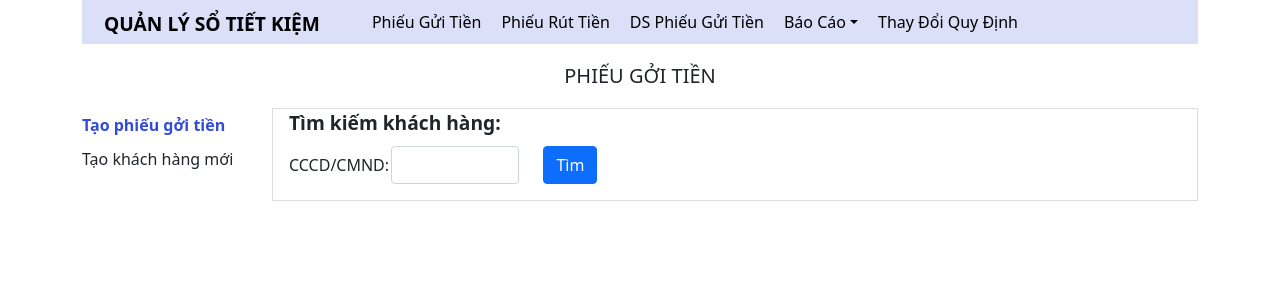
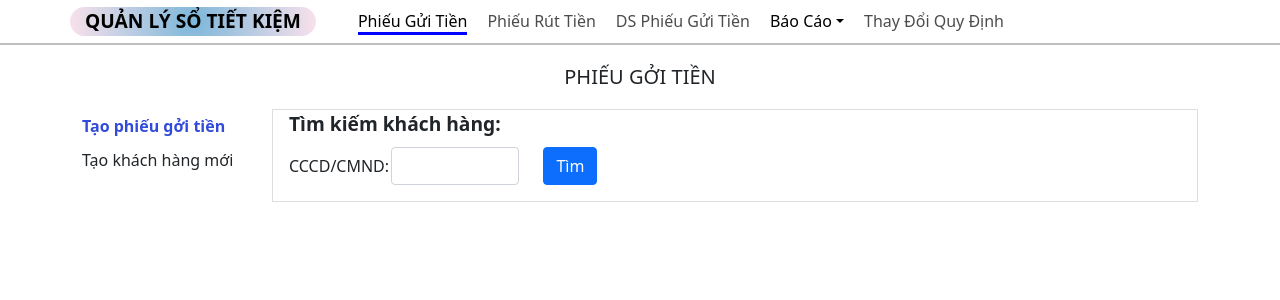
Before and after one commit to Chienpv00/Web-Quan-Ly-So-Tiet-Kiem-Client, a React (Create React App) app: page /home/phieu-gui-tien in a window 1280 px wide. Shown: the top 300 px of the page. Built offline with nearby package versions, Linux system fonts and the light colour scheme.

Commit message:
modulize & make new header

```diff
--- a/src/component/Header.jsx
+++ b/src/component/Header/index.jsx
@@ -1,15 +1,26 @@
 import React from 'react';
 import { NavLink, useNavigate } from 'react-router-dom';
-import './styleHeader.scss';
-import { Navbar, Container, Nav, NavDropdown } from 'react-bootstrap';
+import './styles.scss';
+import { Container, NavDropdown } from 'react-bootstrap';
 
 const Header = ({ adminMode, userMode, managementMode }) => {
     const navigate = useNavigate();
+    const [state, setState] = React.useState({nav1: 'textLink', nav2: 'textLink', nav3: 'textLink', nav4: 'textLink', nav5: 'textLink'});
 
     const handleBaoCao = (eventKey) => {
         if (eventKey === '1') navigate('bao-cao-doanh-so-hoat-dong-ngay');
         if (eventKey === '2') navigate('bao-cao-phieu-dong-mo-thang');
     };
+
+    const handleClick = (event) => {
+        console.log(event.target.value);
+    }
+
+    const handleStyle = ({isActive})=>{
+       return  isActive ? {borderBottom: '3.2px solid blue'} : {opacity: '0.7'}
+
+    }
+
     return (
         <header className="headerCpn">
             <Container className="flex align-items-center">
@@ -20,29 +31,29 @@ const Header = ({ adminMode, userMode, managementMode }) => {
                 </div>
                 <nav className="navPrimary">
                     <ul>
-                        <li className="textLink">
-                            <NavLink className="textLink" to="phieu-gui-tien">
+                        <li  className={state.nav1} >
+                            <NavLink style={handleStyle} className="textLink " to="phieu-gui-tien">
                                 Phiếu Gửi Tiền
                             </NavLink>
                         </li>
-                        <li className="">
-                            <NavLink className="textLink" to="phieu-rut-tien">
+                        <li className={state.nav2}>
+                            <NavLink style={handleStyle} className="textLink" to="phieu-rut-tien">
                                 Phiếu Rút Tiền
                             </NavLink>
                         </li>
-                        <li className="">
-                            <NavLink className="textLink" to="danh-sach-phieu-gui-tien">
+                        <li className={state.nav3}>
+                            <NavLink style={handleStyle} className="textLink" to="danh-sach-phieu-gui-tien">
                                 DS Phiếu Gửi Tiền
                             </NavLink>
                         </li>
-                        <li className="textLink">
+                        <li className={state.nav4}>
                             <NavDropdown title="Báo Cáo" bsPrefix="navDrop" onSelect={handleBaoCao}>
                                 <NavDropdown.Item eventKey="1">Báo cáo doanh số hoạt động ngày</NavDropdown.Item>
                                 <NavDropdown.Item eventKey="2">Báo cáo phiếu đóng mở tháng</NavDropdown.Item>
                             </NavDropdown>
                         </li>
-                        <li className="textLink">
-                        <NavLink className="textLink" to="thay-doi-quy-dinh">
+                        <li className={state.nav5}>
+                        <NavLink style={handleStyle} className="textLink" to="thay-doi-quy-dinh">
                         Thay Đổi Quy Định
                             </NavLink>
                             {/* <NavDropdown title="Thay Đổi Quy Định" bsPrefix="navDrop">
@@ -53,6 +64,8 @@ const Header = ({ adminMode, userMode, managementMode }) => {
                 </nav>
                 <div className="account textLink"></div>
             </Container>
+            <hr className='hrTop' />
+            {/* <hr className='hrBottom' /> */}
         </header>
     );
 };
--- /dev/null
+++ b/src/component/Header/styles.scss
@@ -0,0 +1,69 @@
+header {
+    padding: 0px;
+}
+
+.headerCpn {
+    .flex {
+        display: flex;
+        padding: 7px 0;
+    }
+
+    .navDrop {
+        text-decoration: none;
+        color: black;
+    }
+
+    .navPrimary {
+        flex: 1;
+
+        ul {
+            margin: 0;
+            text-decoration: none;
+            list-style-type: none;
+
+            li {
+                display: inline-block;
+                padding: 0 10px;
+            }
+        }
+    }
+
+    .logo {
+        text-decoration: none;
+        color: #212940;
+        font-weight: 750;
+        font-size: 1.2rem;
+        background: rgb(0, 114, 181);
+        background: radial-gradient(
+            circle,
+            rgba(0, 114, 181, 0.5133403703278187) 0%,
+            rgba(238, 174, 202, 0.373284347918855) 100%
+        );
+        padding: 0 15px;
+        border-radius: 50px;
+    }
+
+    .textLink {
+        text-decoration: none;
+        color: black;
+        cursor: pointer;
+
+        &:hover {
+            opacity: 0.7;
+        }
+    }
+
+    hr {
+        height: 2px;
+        border: none;
+        background-color: black;
+    }
+
+    .hrTop {
+        margin-bottom: 2px;
+    }
+
+    .active1 {
+        border-bottom: 3.2px solid blue;
+    }
+}
--- a/src/component/styleHeader.scss
+++ b/src/component/styleHeader.scss
@@ -1,6 +1,4 @@
-header {
-    padding: 0px;
-}
+
 
 fieldset {
     border: 1px groove #ddd !important;
@@ -27,43 +25,13 @@ legend {
     text-align: left !important;
 }
 
-.flex {
-    display: flex;
-    background-color: #4e63d934;
-}
 
-.logo {
-    text-decoration: none;
-    color: #212940;
-    font-weight: 750;
-    padding: 5px 10px;
-    padding-top: 10px;
-    font-size: 1.2rem;
-}
 
-.navPrimary {
-    flex: 1;
 
-    ul {
-        list-style: none;
-        margin: 0;
 
-        li {
-            display: inline-block;
-            padding: 5px 10px;
-        }
-    }
-}
 
-.textLink {
-    text-decoration: none;
-    color: black;
-    cursor: pointer;
 
-    &:hover {
-        opacity: 0.7;
-    }
-}
+
 
 .alert {
     padding: 6px 10px;
@@ -79,10 +47,3 @@ legend {
 hr {
     margin-top: 0;
 }
-
-.headerCpn {
-    .navDrop {
-        text-decoration: none;
-        color: black;
-    }
-}
--- a/src/page/Home/Home.jsx
+++ b/src/page/Home/Home.jsx
@@ -1,13 +1,13 @@
 import React from 'react';
 import { Container } from 'react-bootstrap';
 import { Outlet } from 'react-router-dom';
-import { Header } from '../../component';
+import Header from '../../component/Header';
 
 const Home = () => {
     return (
         <div>
+            <Header adminMode={true} />
             <Container>
-                <Header adminMode={true} />
                 <Outlet />
             </Container>
         </div>
```
